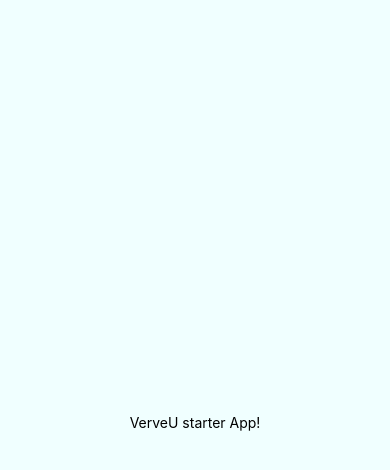
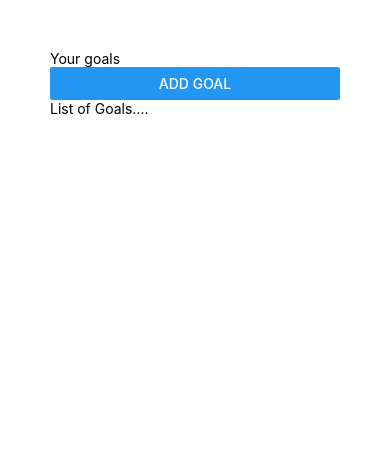
Before and after one commit to prashantkumar1113/verveu-react-native, a React Native app in the folder react-native-starter/: screen / in a window 390 px wide. Shown: the top 470 px of the page. Built offline with nearby package versions, Linux system fonts and the light colour scheme.

Commit message:
Added some core components to or ToDo App

```diff
--- a/react-native-starter/App.js
+++ b/react-native-starter/App.js
@@ -1,20 +1,29 @@
-import {StatusBar} from "expo-status-bar";
-import {StyleSheet, Text, View} from "react-native";
+// import {StatusBar} from "expo-status-bar";
+import {StyleSheet, Text, View, Button, TextInput} from "react-native";
 
 export default function App() {
     return (
-        <View style={styles.container}>
-            <Text>VerveU starter App!</Text>
-            <StatusBar style="auto" />
+        <View style={styles.appContainer}>
+            {/* Adding a todo */}
+            <View>
+                <TextInput placeholder="Your goals" />
+                <Button title="Add Goal" />
+            </View>
+
+            {/* List of todos */}
+            <View>
+                <Text>List of Goals....</Text>
+            </View>
         </View>
     );
 }
 
 const styles = StyleSheet.create({
-    container: {
-        flex: 1,
-        backgroundColor: "azure",
-        alignItems: "center",
-        justifyContent: "center",
+    appContainer: {
+        // flex: 1,
+        // backgroundColor: "azure",
+        // alignItems: "center",
+        // justifyContent: "center",
+        padding: 50,
     },
 });
```
